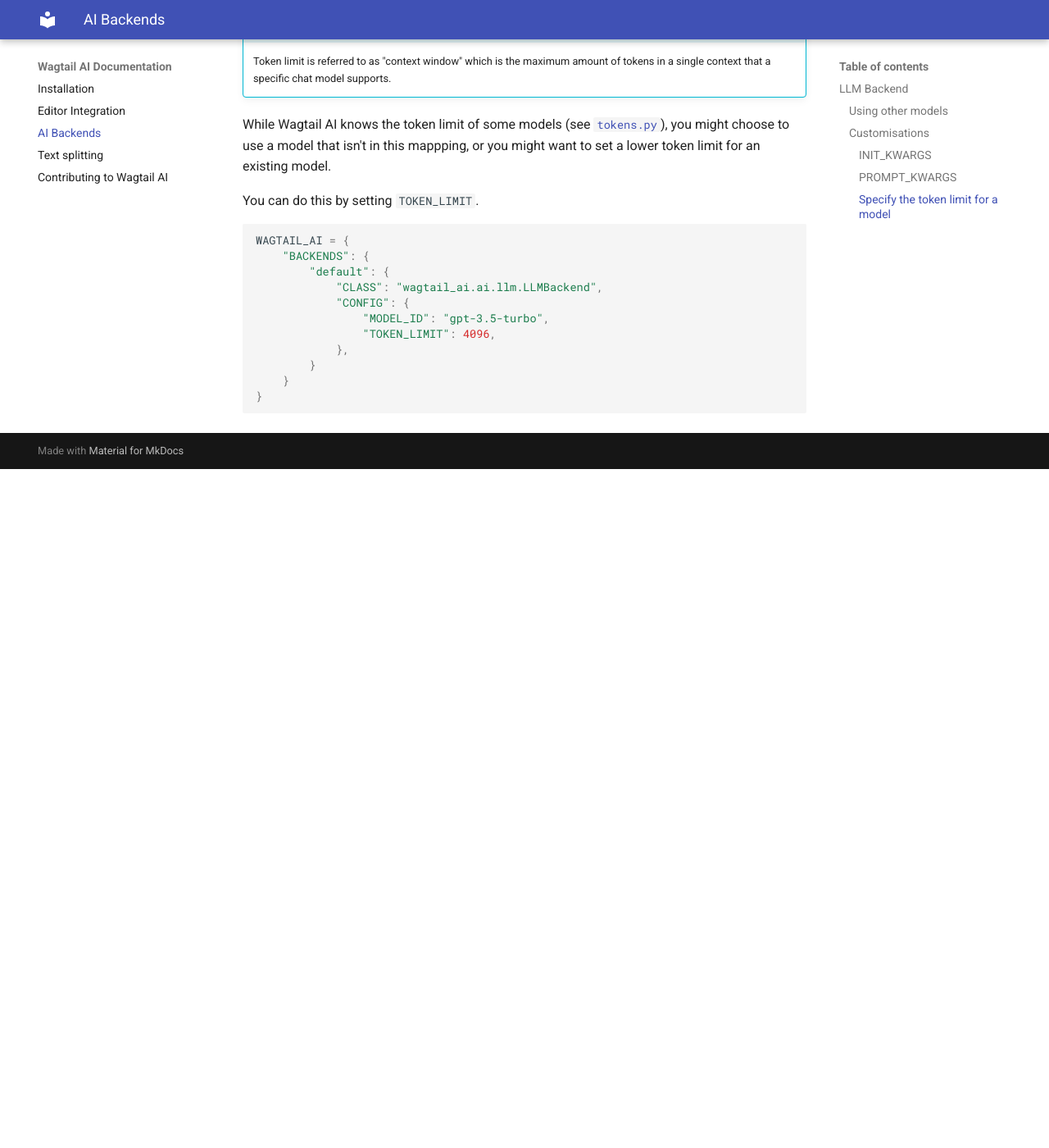
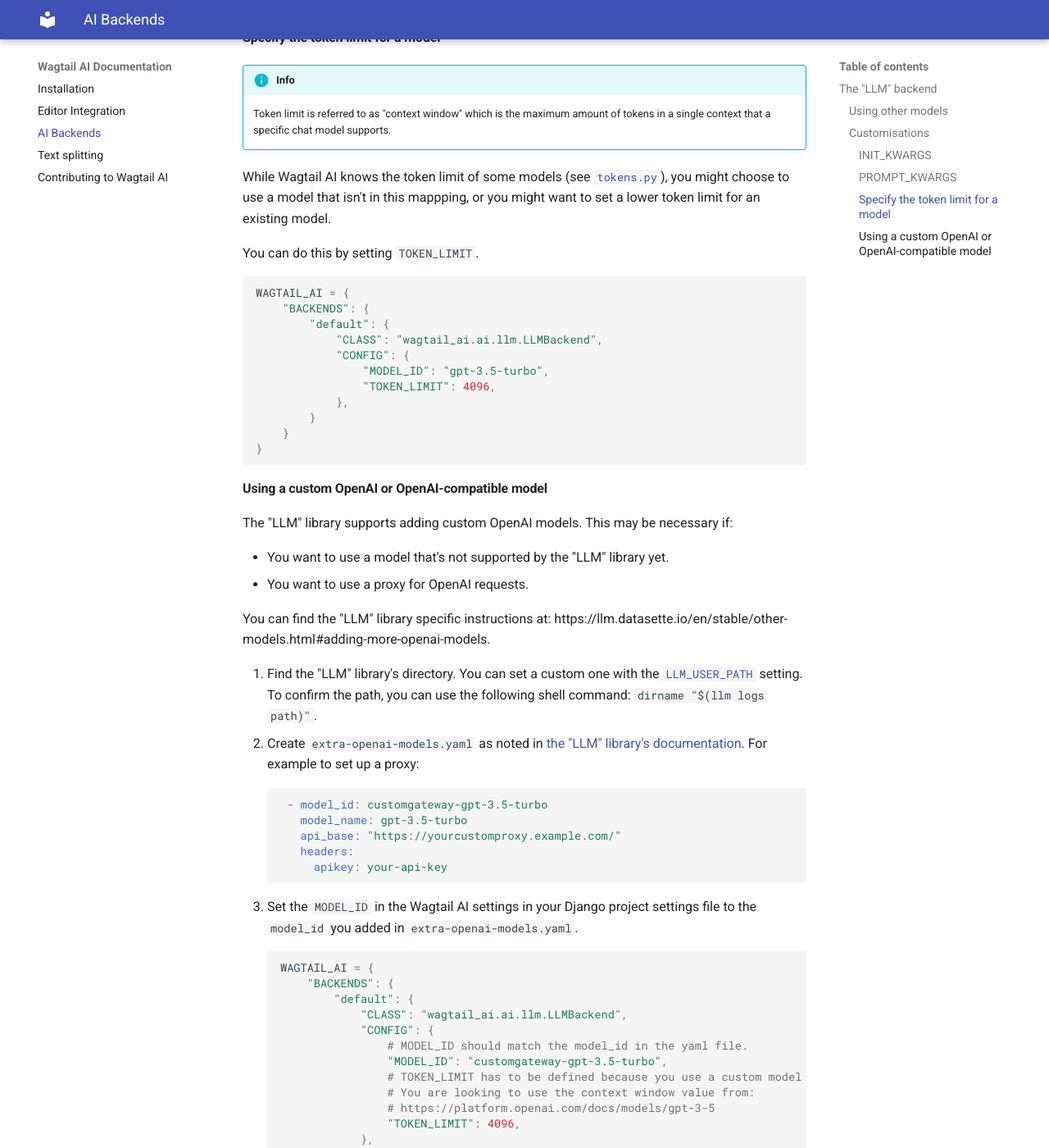
Before and after one commit to wagtail/wagtail-ai, an MkDocs documentation site: the page built from docs/ai-backends.md, in a window 1280 px wide and 1400 px high, scrolled down 1999 px. Shown: the whole window at 82% size. Built offline with MkDocs 1.6.1 and Material for MkDocs 9.7.7, drawn with Linux system fonts in a browser that asks for light colours; before the commit the page ends 2571 px from its top, so only the background shows below that; some of the changed text lies outside the part shown.

Commit message:
Add documentation about using custom OpenAI models (#46)
* Add documentation about using custom OpenAI models

* Address feedback

* Apply suggestions from code review

Co-authored-by: Dan Braghiș <dan@zerolab.org>

---------

Co-authored-by: Dan Braghiș <dan@zerolab.org>

````diff
--- a/docs/ai-backends.md
+++ b/docs/ai-backends.md
@@ -2,17 +2,17 @@
 
 Wagtail AI can be configured to use different backends to support different AI services.
 
-Currently the only (and default) backend available in Wagtail AI is the [LLM Backend](#llm-backend)
+Currently the only (and default) backend available in Wagtail AI is the ["LLM" backend](#the-llm-backend).
 
-## LLM Backend
+## The "LLM" backend
 
-This backend uses the [llm library](https://llm.datasette.io/en/stable/) which offers support for many AI services through plugins.
+This backend uses the ["LLM" library](https://llm.datasette.io/en/stable/) which offers support for many AI services through plugins.
 
 By default, it is configured to use OpenAI's `gpt-3.5-turbo` model.
 
 ### Using other models
 
-You can use the command line interface to see the llm models installed in your environment:
+You can use the command line interface to see the "LLM" library's models installed in your environment:
 
 ```sh
 llm models
@@ -35,22 +35,24 @@
 
 !!! info
 
-    The `llm` package comes with OpenAI models installed by default.
+    The "LLM" library comes with OpenAI models installed by default.
 
-    You can install other models using [`llm`'s plugin functionality](https://llm.datasette.io/en/stable/plugins/index.html).
+    You can install other models using [the "LLM" library's plugin functionality](https://llm.datasette.io/en/stable/plugins/index.html).
 
 ### Customisations
 
-There are two settings that you can use with the LLM backend:
+There are two settings that you can use with the "LLM" backend:
 
 - `INIT_KWARGS`
 - `PROMPT_KWARGS`
 
 #### `INIT_KWARGS`
 
-These are passed to `llm` as ["Model Options"](https://llm.datasette.io/en/stable/python-api.html#model-options). You can use them to customize the model's initialization.
+These are passed to the "LLM" library as ["Model Options"](https://llm.datasette.io/en/stable/python-api.html#model-options).
+You can use them to customize the model's initialization.
 
-For example, for OpenAI models you can set a custom API key. By default the `openai` library will use the value of the `OPENAI_API_KEY` environment variable.
+For example, for OpenAI models you can set a custom API key. By default the OpenAI Python library
+will use the value of the `OPENAI_API_KEY` environment variable.
 
 ```python
 WAGTAIL_AI = {
@@ -58,7 +60,8 @@
         "default": {
             "CLASS": "wagtail_ai.ai.llm.LLMBackend",
             "CONFIG": {
-                "MODEL_ID": "gpt-3.5-turbo",  # Model ID recognizable by the llm package.
+                # Model ID recognizable by the llm library.
+                "MODEL_ID": "gpt-3.5-turbo",
                 "INIT_KWARGS": {"key": "your-custom-api-key"},
             },
         }
@@ -68,7 +71,8 @@
 
 #### `PROMPT_KWARGS`
 
-Using `PROMPT_KWARGS` you can pass arguments to [`llm`'s `prompt` method](https://llm.datasette.io/en/stable/python-api.html#system-prompts), e.g. a system prompt which is passsed with every request.
+Using `PROMPT_KWARGS` you can pass arguments to [the "LLM" library's `prompt` method](https://llm.datasette.io/en/stable/python-api.html#system-prompts),
+e.g. a system prompt which is passed with every request.
 
 ```python
 WAGTAIL_AI = {
@@ -76,7 +80,8 @@
         "default": {
             "CLASS": "wagtail_ai.ai.llm.LLMBackend",
             "CONFIG": {
-                "MODEL_ID": "gpt-3.5-turbo",  # Model ID recognizable by the llm package.
+                # Model ID recognizable by the "LLM" library.
+                "MODEL_ID": "gpt-3.5-turbo",
                 "PROMPT_KWARGS": {"system": "A custom, global system prompt."},
             },
         }
@@ -107,3 +112,46 @@
     }
 }
 ```
+
+#### Using a custom OpenAI or OpenAI-compatible model
+
+The "LLM" library supports adding custom OpenAI models. This may be necessary if:
+
+- You want to use a model that's not supported by the "LLM" library yet.
+- You want to use a proxy for OpenAI requests.
+
+You can find the "LLM" library specific instructions at: https://llm.datasette.io/en/stable/other-models.html#adding-more-openai-models.
+
+1. Find the "LLM" library's directory. You can set a custom one with the
+   [`LLM_USER_PATH`](https://llm.datasette.io/en/stable/setup.html#setting-a-custom-directory-location)
+   setting. To confirm the path, you can use the following shell command:
+   `dirname "$(llm logs path)"`.
+2. Create `extra-openai-models.yaml` as noted in
+   [the "LLM" library's documentation](https://llm.datasette.io/en/stable/other-models.html#adding-more-openai-models).
+   For example to set up a proxy:
+   ```yaml
+    - model_id: customgateway-gpt-3.5-turbo
+      model_name: gpt-3.5-turbo
+      api_base: "https://yourcustomproxy.example.com/"
+      headers:
+        apikey: your-api-key
+   ```
+3. Set the `MODEL_ID` in the Wagtail AI settings in your Django project
+   settings file to the `model_id` you added in `extra-openai-models.yaml`.
+   ```python
+   WAGTAIL_AI = {
+       "BACKENDS": {
+           "default": {
+               "CLASS": "wagtail_ai.ai.llm.LLMBackend",
+               "CONFIG": {
+                   # MODEL_ID should match the model_id in the yaml file.
+                   "MODEL_ID": "customgateway-gpt-3.5-turbo",
+                   # TOKEN_LIMIT has to be defined because you use a custom model name.
+                   # You are looking to use the context window value from:
+                   # https://platform.openai.com/docs/models/gpt-3-5
+                   "TOKEN_LIMIT": 4096,
+               },
+           }
+       }
+   }
+   ```
````
Also changed, not shown: docs/installation.md (+3 -2 lines).
